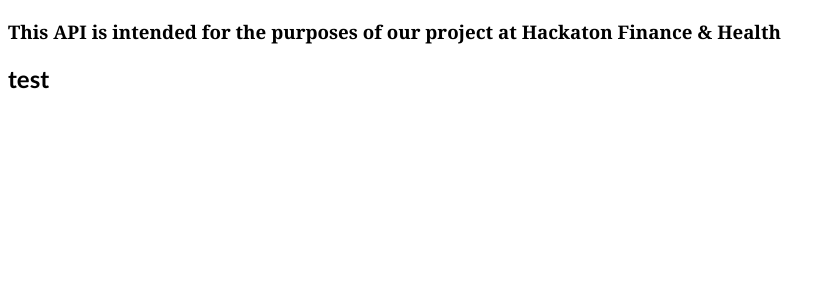
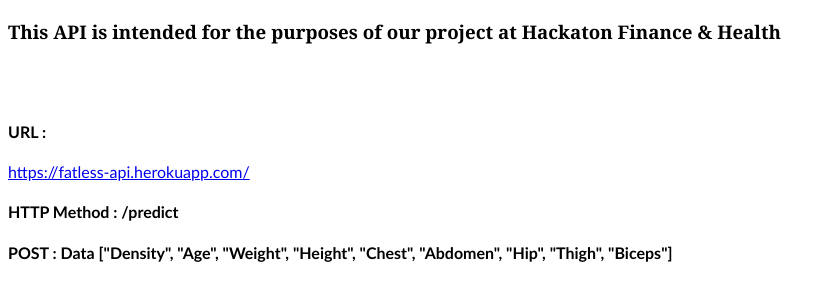
Before and after one commit to luthfialghz/FatlessAPI, a plain HTML site: page view/index.html in a window 1280 px wide. Shown: the part 63-364 px from the top of the page, without its empty margins (0-835 px from the left). Drawn offline with Linux system fonts and the light colour scheme.

Commit message:
Setting Up index.html

```diff
--- a/view/index.html
+++ b/view/index.html
@@ -22,6 +22,11 @@
 <body>
     <h1>Fatless-API</h1>
     <h3> This API is intended for the purposes of our project at Hackaton Finance & Health </h3>
-    <h2>test</h2>
+    <br>
+    <br>
+    <h4>URL : </h4>
+    <a href="https://fatless-api.herokuapp.com/predict">https://fatless-api.herokuapp.com/</a>
+    <h4>HTTP Method : /predict</h4>
+    <h4>POST : Data ["Density", "Age", "Weight", "Height", "Chest", "Abdomen", "Hip", "Thigh", "Biceps"]</h4>
 </body>
 </html>
```
